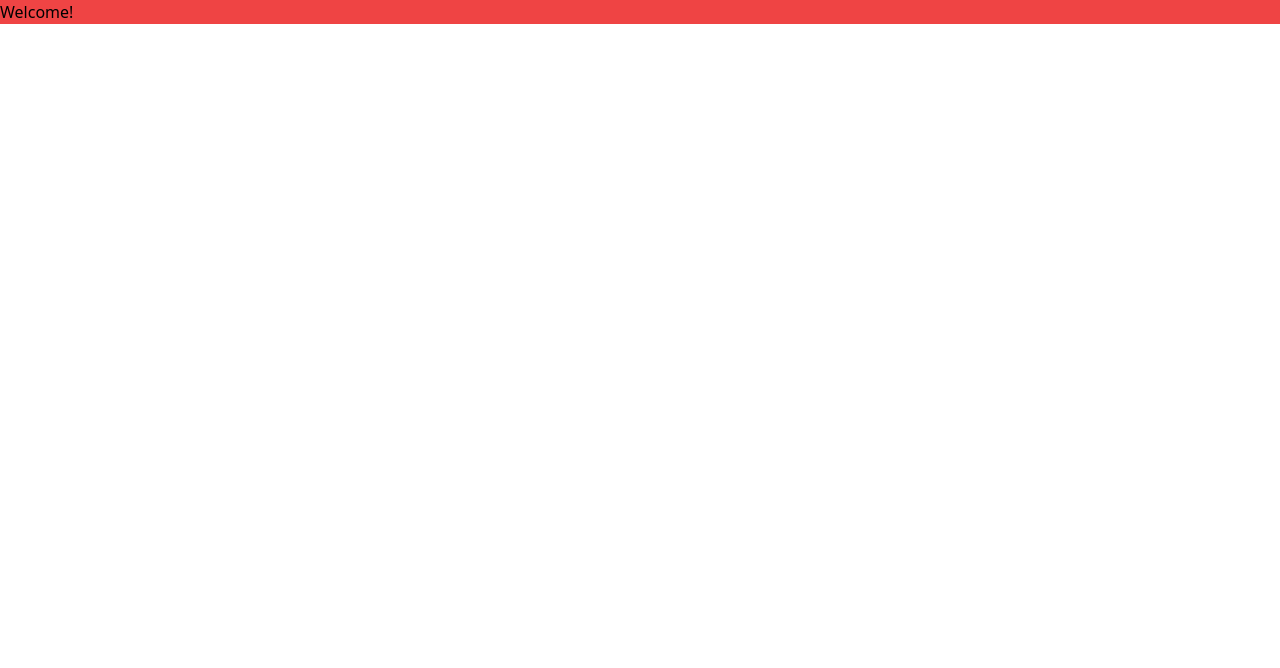
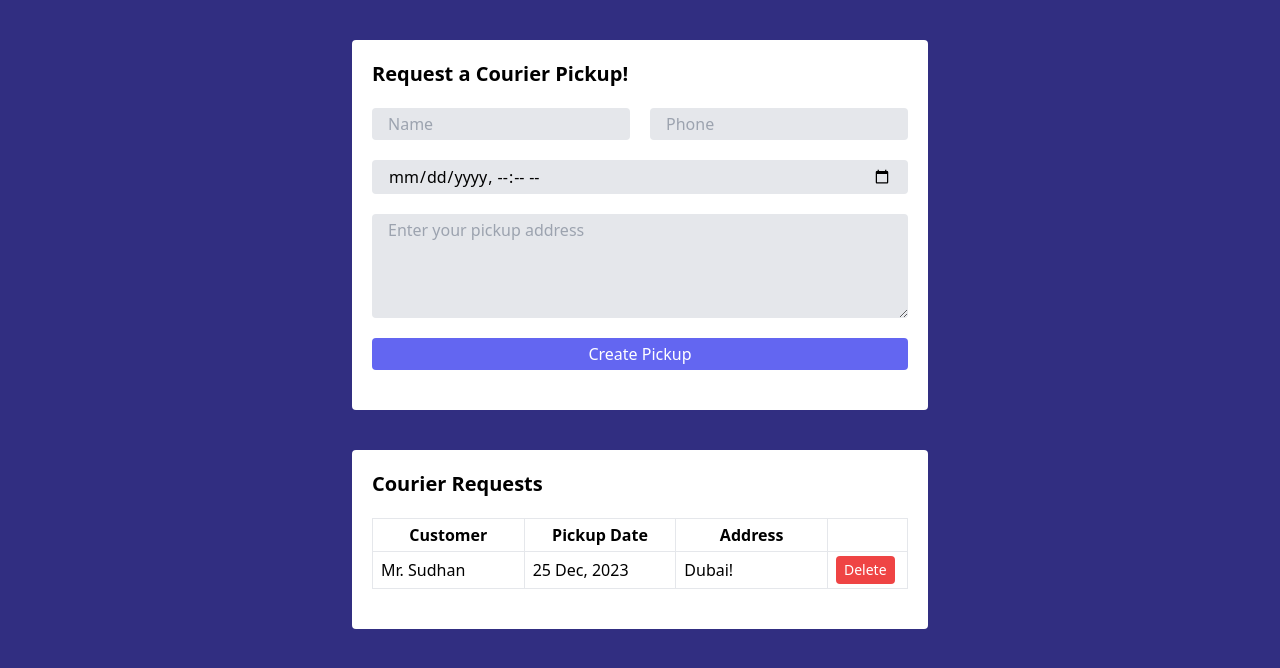
Before and after one commit to anburocky3/courier-pickup-form, a website built with Vite: page index.html in a window 1280 px wide. Built offline with nearby package versions, Linux system fonts and the light colour scheme.

Commit message:
design: UI implemented

```diff
--- a/assets/css/main.css
+++ b/assets/css/main.css
@@ -1,3 +1,7 @@
 @tailwind base;
 @tailwind components;
 @tailwind utilities;
+
+.form-input {
+    @apply px-4 py-1 rounded bg-gray-200 outline-none block w-full
+}
--- a/index.html
+++ b/index.html
@@ -8,8 +8,67 @@
     <link rel="stylesheet" href="./assets/css/main.css" />
   </head>
   <body>
-    <div>
-      <h4 class="bg-red-500">Welcome!</h4>
+    <div class="bg-indigo-900 min-h-screen p-10">
+      <div class="bg-white rounded p-5 max-w-xl mx-auto">
+        <h4 class="font-semibold text-xl">Request a Courier Pickup!</h4>
+        <div class="my-5 space-y-5">
+          <div class="grid grid-cols-2 gap-5">
+            <input type="text" class="form-input" placeholder="Name" />
+            <input
+              type="number"
+              min="0"
+              class="form-input"
+              placeholder="Phone"
+            />
+          </div>
+          <input
+            type="datetime-local"
+            class="form-input"
+            placeholder="Pickup Date"
+          />
+          <textarea
+            name="pickup-area"
+            id="pickup-area"
+            class="form-input"
+            cols="30"
+            rows="4"
+            placeholder="Enter your pickup address"
+          ></textarea>
+          <button
+            type="submit"
+            class="px-3 py-1 rounded bg-indigo-500 text-white w-full hover:bg-indigo-600"
+          >
+            Create Pickup
+          </button>
+        </div>
+      </div>
+
+      <div class="bg-white rounded p-5 max-w-xl mx-auto mt-10">
+        <h4 class="font-semibold text-xl">Courier Requests</h4>
+        <div class="my-5 space-y-5">
+          <table class="table table-fixed border w-full">
+            <tr>
+              <th class="px-2 py-1 border">Customer</th>
+              <th class="px-2 py-1 border">Pickup Date</th>
+              <th class="px-2 py-1 border">Address</th>
+              <th class="px-2 py-1 border w-20"></th>
+            </tr>
+            <tr>
+              <td class="px-2 py-1 border">Mr. Sudhan</td>
+              <td class="px-2 py-1 border">25 Dec, 2023</td>
+              <td class="px-2 py-1 border">Dubai!</td>
+              <td class="px-2 py-1 border">
+                <button
+                  type="button"
+                  class="px-2 py-1 rounded bg-red-500 hover:bg-red-600 text-white text-sm"
+                >
+                  Delete
+                </button>
+              </td>
+            </tr>
+          </table>
+        </div>
+      </div>
     </div>
     <script type="module" src="/main.js"></script>
   </body>
```
